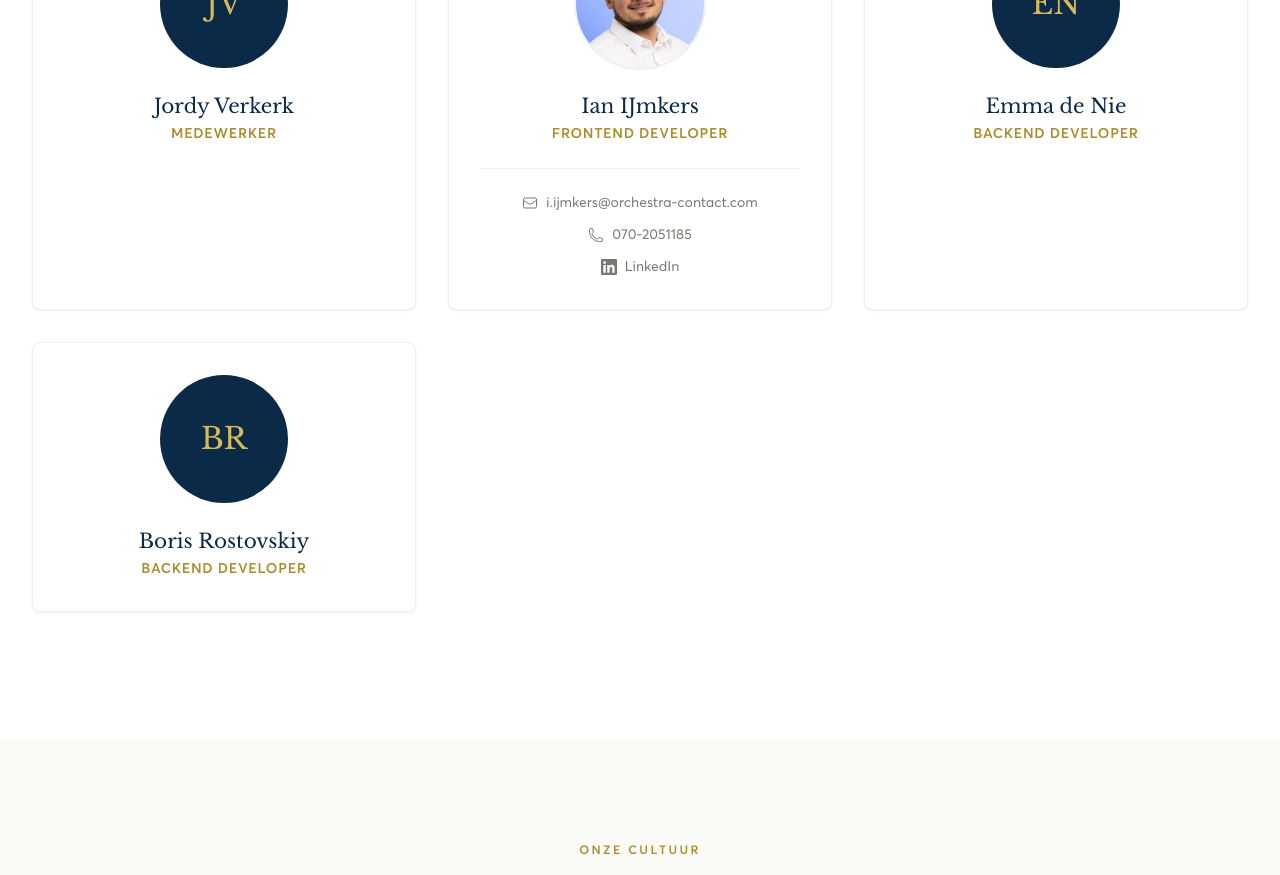
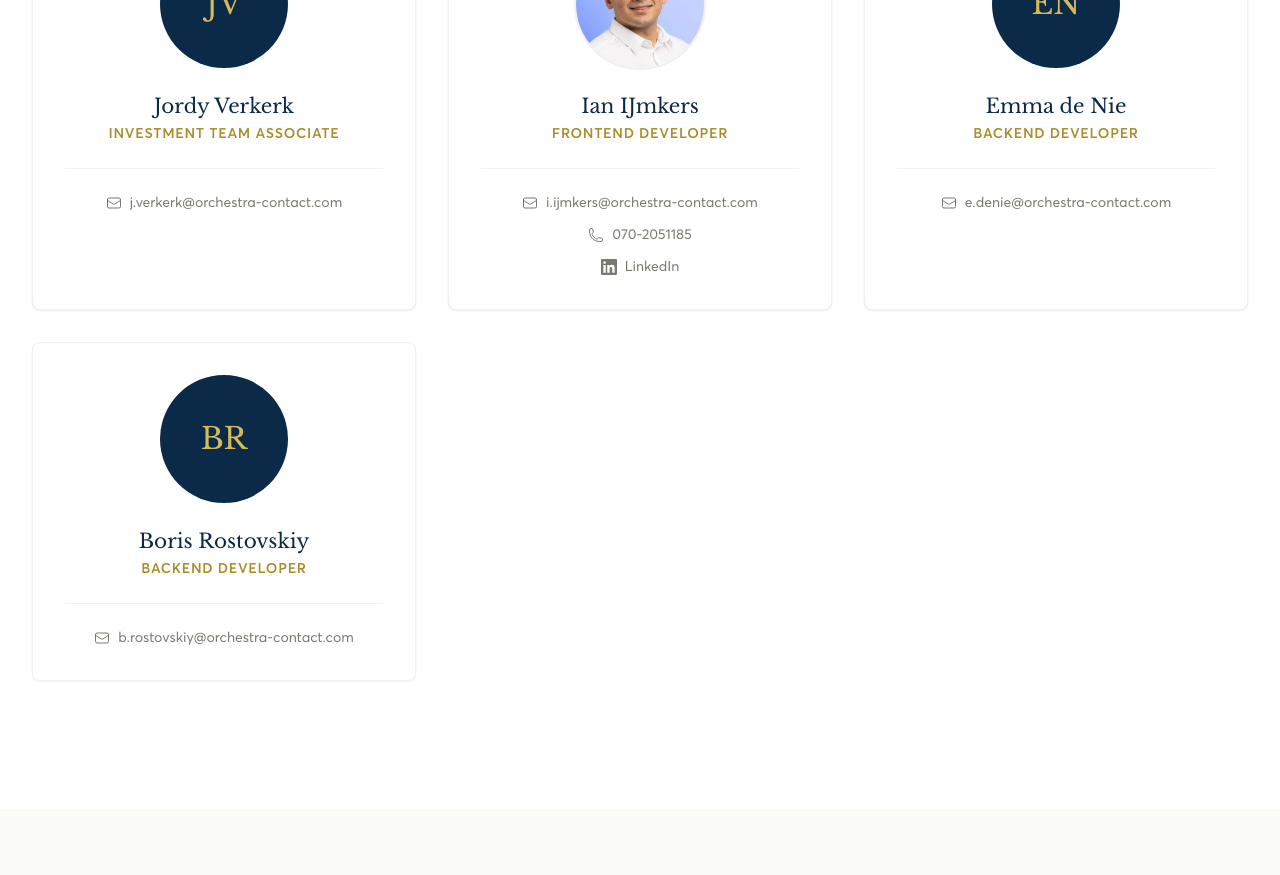
Before and after one commit to IanIJmkers/ofis-website, a React (Vite) app: page /about/team in a window 1280 px wide. Shown: the part 2880-3755 px from the top of the page. Built offline with nearby package versions, Linux system fonts and the light colour scheme; no server answers.

Commit message:
contact info

```diff
--- a/src/data/team.js
+++ b/src/data/team.js
@@ -109,7 +109,8 @@ const members = [
   },
   {
     name: "Jordy Verkerk",
-    role: { nl: "Medewerker", en: "Employee" },
+    role: { nl: "Investment team associate", en: "Investment team associate" },
+    email: "j.verkerk@orchestra-contact.com",
     photo: null,
   },
   {
@@ -123,11 +124,13 @@ const members = [
   {
     name: "Emma de Nie",
     role: { nl: "Backend Developer", en: "Backend Developer" },
+    email: "e.denie@orchestra-contact.com",
     photo: null,
   },
   {
     name: "Boris Rostovskiy",
     role: { nl: "Backend Developer", en: "Backend Developer" },
+    email: "b.rostovskiy@orchestra-contact.com",
     photo: null,
   },
 ];
```
Also changed, not shown: src/assets/images/team/ian-ijmkers.jpg.
